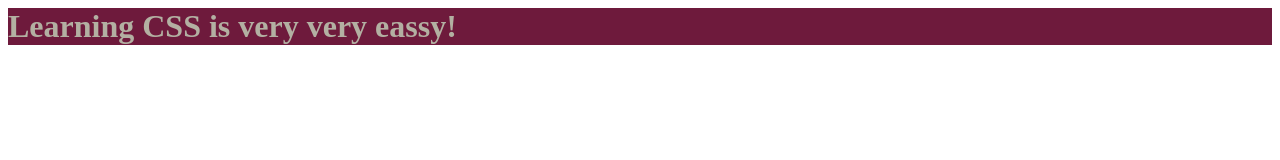
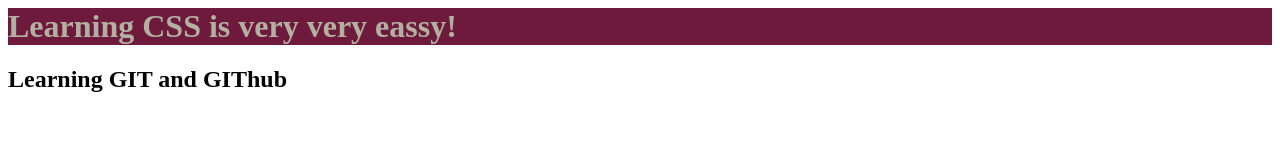
Before and after one commit to mahesh9701/This-is-my-first-HTML-project-with-GIT-Weekend-Batch-, a plain HTML site: page index.html in a window 1280 px wide. Drawn offline with Linux system fonts and the light colour scheme.

Commit message:
Second Commit

```diff
--- a/index.html
+++ b/index.html
@@ -10,6 +10,7 @@
 <body>
 
   <h1>Learning CSS is very very eassy!</h1>
+  <h2>Learning GIT and GIThub</h2>
 
 
 
```
